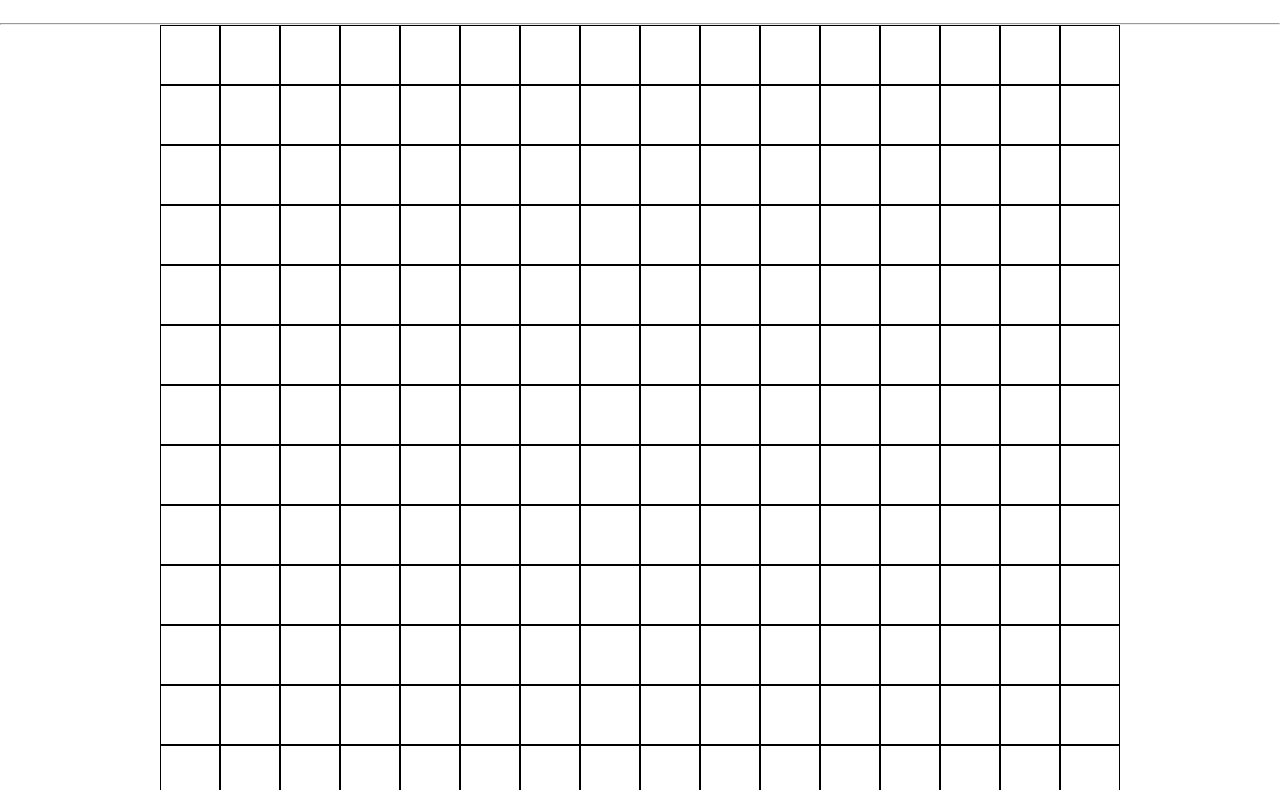
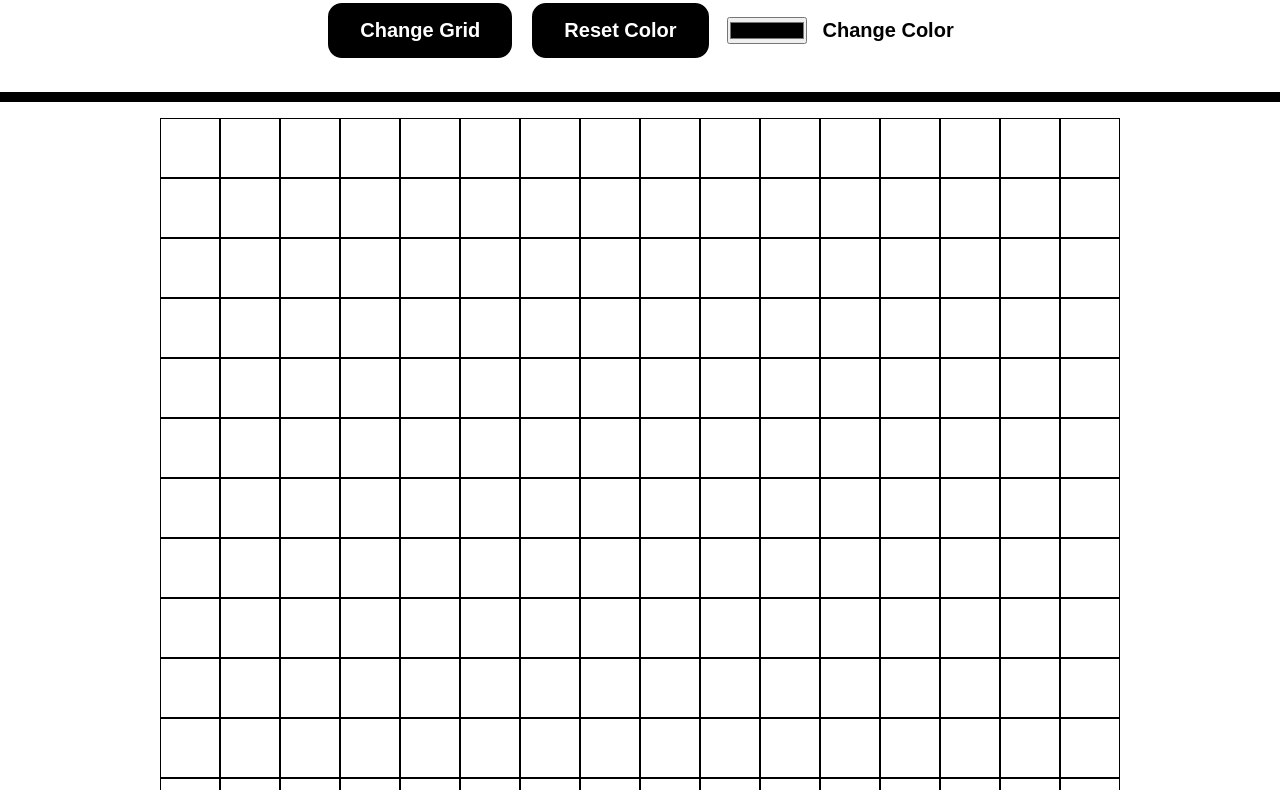
Before and after one commit to Shifardd/etch-a-sketch, a plain HTML site: page index.html in a window 1280 px wide. Shown: the part 105-895 px from the top of the page. Drawn offline with Linux system fonts and the light colour scheme; some packages are replaced by stand-ins of ours; a script that the page names is missing.

Commit message:
Add styling for elements like buttons and inputs

```diff
--- a/style.css
+++ b/style.css
@@ -10,6 +10,7 @@ body {
 }
 
 h1 {
+  font-size: 4rem;
   text-align: center;
   margin: 1rem 0;
 }
@@ -20,8 +21,35 @@ h1 {
   align-items: center;
   margin-bottom: 2rem;
   gap: 1rem;
+  font-weight: bold;
+  font-size: 1.25rem;
+}
+
+.options button {
+  background-color: black;
+  color: white;
+  border: 2px solid white;
+  padding: 1rem 2rem;
+  border-radius: 1rem;
+  font-weight: bold;
+  font-size: 1.25rem;
+  transition: all 0.3s;
+}
+
+.options button:hover {
+  background-color: white;
+  color: black;
+  border: 2px solid black;
+}
+
+.options input {
+  width: 5rem;
 }
 
 .container {
-  margin: 0 auto;
+  margin: 1rem auto;
 }
+
+hr {
+  border: 5px solid black;
+}
```
